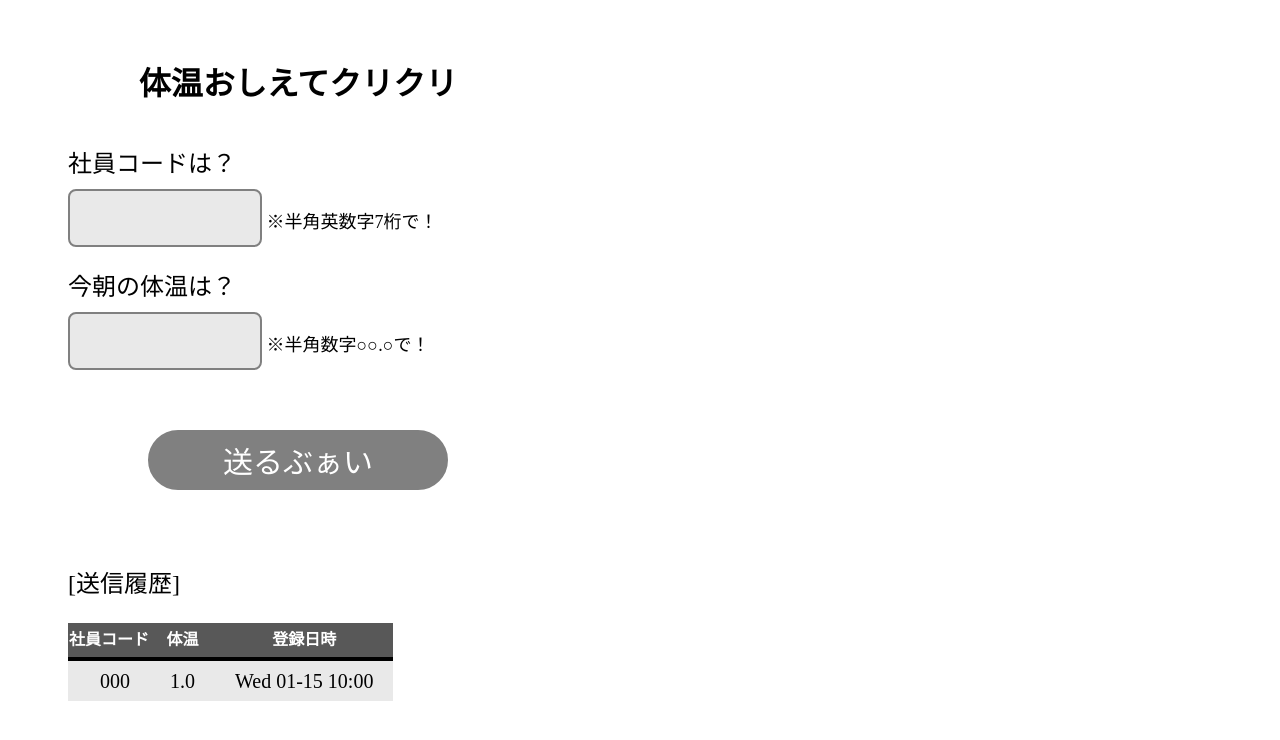
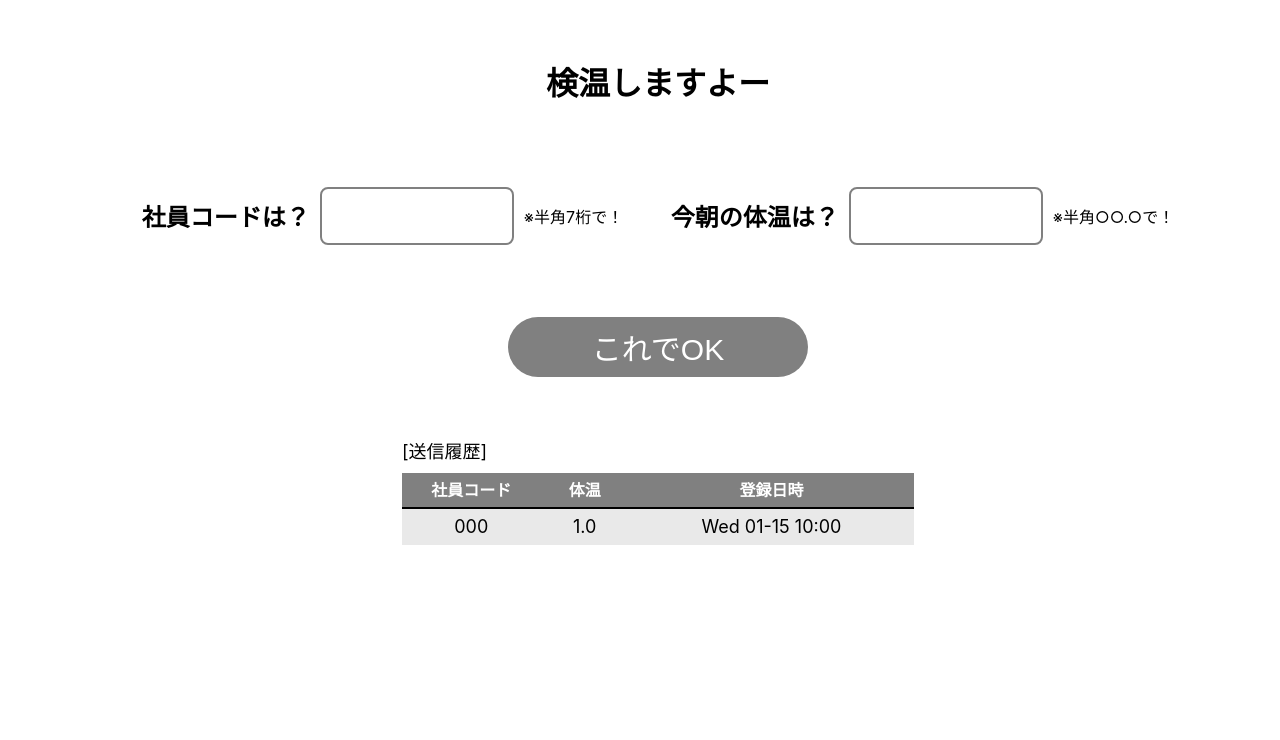
Before and after one commit to kazuyamano/ken-on-kun-old, a Flask app: page / in a window 1280 px wide. Shown: the top 740 px of the page. Run offline with Flask 2, Linux system fonts and the light colour scheme; tables that the repository leaves empty hold one stand-in row (values such as "Sample post").

Commit message:
PCビュー完成

```diff
--- a/main/static/style.css
+++ b/main/static/style.css
@@ -1,70 +1,95 @@
 body {
-  width: 560px;
+  width: 100%;
   background: white;
   padding: 10px;
+  font-family:
+    -apple-system,BlinkMacSystemFont,
+    Helvetica Neue,
+    Segoe UI,
+    Hiragino Kaku Gothic ProN,
+    Hiragino Sans,
+    ヒラギノ角ゴ ProN W3,
+    Arial,
+    メイリオ,
+    Meiryo,
+    sans-serif
 }
 .h {
-  width: 460px;
   margin: 40px auto;
   text-align: center;
 }
 .qa {
-  width: 460px;
+  width: 1080px;
+  margin: 0px auto;
+  display: flex;
+}
+.jcode, .temp {
   font-size: 18px;
-  margin: 10px auto;
+  margin: 30px auto;
+  display: flex; /* FlexBox適用 */
+  justify-content: space-between;
+  align-items: center;  /* FlexBoxでブロック要素を上下中央に */
 }
-.qa p {
-  margin: 20px 0px 10px 0px;
+.q p {
+  margin-left: 0px;
+  margin-right: 10px;
   font-size: 24px;
+  font-weight: bold;
 }
-.qa input {
+.a input {
   width: 160px;
   padding: 0 15px;
   font-size: 30px;
   height: 1.8em;
-  background-color: #e9e9e9;
+  background-color: white;
   border-color: gray;
   border-radius: 8px;
   border-style: solid;
 }
+.ast p {
+  margin-left: 10px;
+  font-size: 16px;
+}
 .submit {
-  width: 460px;
   margin: 0px auto;
   text-align: center;
 }
 .submit input {
   align-content: center;
   width: 300px;
-  margin-top: 50px;
+  margin-top: 30px;
   margin-bottom: 50px;
   padding: 0 20px;
   font-size: 30px;
   height: 2.0em;
   color: white;
   background-color: gray;
-  border-color: gray;
+  border: none;
   border-radius: 40px;
-  border-style: double;
+  cursor: pointer;
+  appearance: none;
 }
 .logs {
+  width: 40%;
   margin: 0px auto;
-  width: 460px;
 }
 .logs p {
-  font-size: 24px;
+  margin: 10px 0px;
+  font-size: 18px;
 }
 .logs table {
+  width: 100%;
   border: none;
   border-collapse: collapse;
   border-spacing: 0;
   color: black;
-  font-size: 20px;
+  font-size: 18px;
   table-layout: auto; /* もしくはfixed */
 }
 .logs thead {
   color: white;
-  background: #585858;
-  border-bottom: 4px solid black;
+  background: gray;
+  border-bottom: 2px solid black;
   font-size: 16px;
   text-align: center;
   line-height: 2em;
@@ -76,7 +101,7 @@ body {
   background: #ffffff;
 }
 .logs tbody {
-  text-align: right;
+  text-align: center;
   vertical-align: middle;
   line-height: 2em;
   white-space: normal;
@@ -84,96 +109,5 @@ body {
   border: none;
 }
 .logs td {
-  padding: 0em 1em; /* 1emは文字の高さ1つ分。２つ指定の場合は上下値 左右値 */
+  padding: 0em 0.8em; /* 1emは文字の高さ1つ分。２つ指定の場合は上下値 左右値 */
 }
-
-
-@media (max-width: 561px) {
-  body {
-    width: 100%;
-    max-width: 1000px;
-    background: white;
-    padding: 10px;
-  }
-  .h {
-    width: 460px;
-    margin: 40px auto;
-    text-align: center;
-  }
-  .qa {
-    width: 460px;
-    font-size: 18px;
-    margin: 10px auto;
-  }
-  .qa p {
-    margin: 20px 0px 10px 0px;
-    font-size: 24px;
-  }
-  .qa input {
-    width: 160px;
-    padding: 0 15px;
-    font-size: 30px;
-    height: 1.8em;
-    background-color: #e9e9e9;
-    border-color: gray;
-    border-radius: 8px;
-    border-style: solid;
-  }
-  .submit {
-    width: 460px;
-    margin: 0px auto;
-    text-align: center;
-  }
-  .submit input {
-    align-content: center;
-    width: 300px;
-    margin-top: 50px;
-    margin-bottom: 50px;
-    padding: 0 20px;
-    font-size: 30px;
-    height: 2.0em;
-    color: white;
-    background-color: gray;
-    border-color: gray;
-    border-radius: 40px;
-    border-style: double;
-  }
-  .logs {
-    margin: 0px auto;
-    width: 460px;
-  }
-  .logs p {
-    font-size: 24px;
-  }
-  .logs table {
-    border: none;
-    border-collapse: collapse;
-    border-spacing: 0;
-    color: black;
-    font-size: 20px;
-    table-layout: auto; /* もしくはfixed */
-  }
-  .logs thead {
-    color: white;
-    background: #585858;
-    border-bottom: 4px solid black;
-    text-align: center;
-  }
-  .logs tbody tr:nth-child(odd) {
-    background: #e9e9e9;
-  }
-  .logs tbody tr:nth-child(even) {
-    background: #ffffff;
-  }
-  .logs tbody {
-    text-align: right;
-    vertical-align: middle;
-    line-height: 2em;
-    white-space: normal;
-    max-width: none;
-    border: none;
-  }
-  .logs td {
-    padding: 0em 1em; /* 1emは文字の高さ1つ分。２つ指定の場合は上下値 左右値 */
-  }
-}
--- a/main/templates/entries.html
+++ b/main/templates/entries.html
@@ -2,24 +2,30 @@
 <html lang="ja">
   <head>
     <meta charset="utf-8">
-    <meta name="viewport" content="width=560px">
-    <title>検温くん_第二形態</title>
+    <meta name="viewport" content="width=device-width, initial-scale=1.0, minimum-scale=1.0, maximum-scale=1.0">
+    <title>検温くん_第3形態</title>
     <link rel="stylesheet" href="../static/style.css">
   </head>
   <body>
     <div class="h">
-      <h1>体温おしえてクリクリ</h1>
+      <h1>検温しますよー</h1>
     </div>
 
     <form action="{{ url_for('add_entry') }}" method=post>
-      <div class="qa" >
-        <p>社員コードは？</p>
-        <input type="text" name="jcode" maxlength="7">  ※半角英数字7桁で！
-        <p>今朝の体温は？</p>
-        <input type="text" name="temp" maxlength="4">  ※半角数字○○.○で！
+      <div class="qa">
+        <div class="jcode" >
+          <div class="q"><p>社員コードは？</p></div>
+          <div class="a"><input type="text" name="jcode" maxlength="7"></div>
+          <div class="ast"><p> ※半角7桁で！</p></div>
+        </div>
+        <div class="temp" >
+          <div class="q"><p>今朝の体温は？</p></div>
+          <div class="a"><input type="text" name="temp" maxlength="4"></div>
+          <div class="ast"><p> ※半角○○.○で！</p></div>
+        </div>
       </div>
       <div class="submit">
-        <input type="submit" value="送るぶぁい">
+        <input type="submit" value="これでOK">
       </div>
     </form>
 
```
